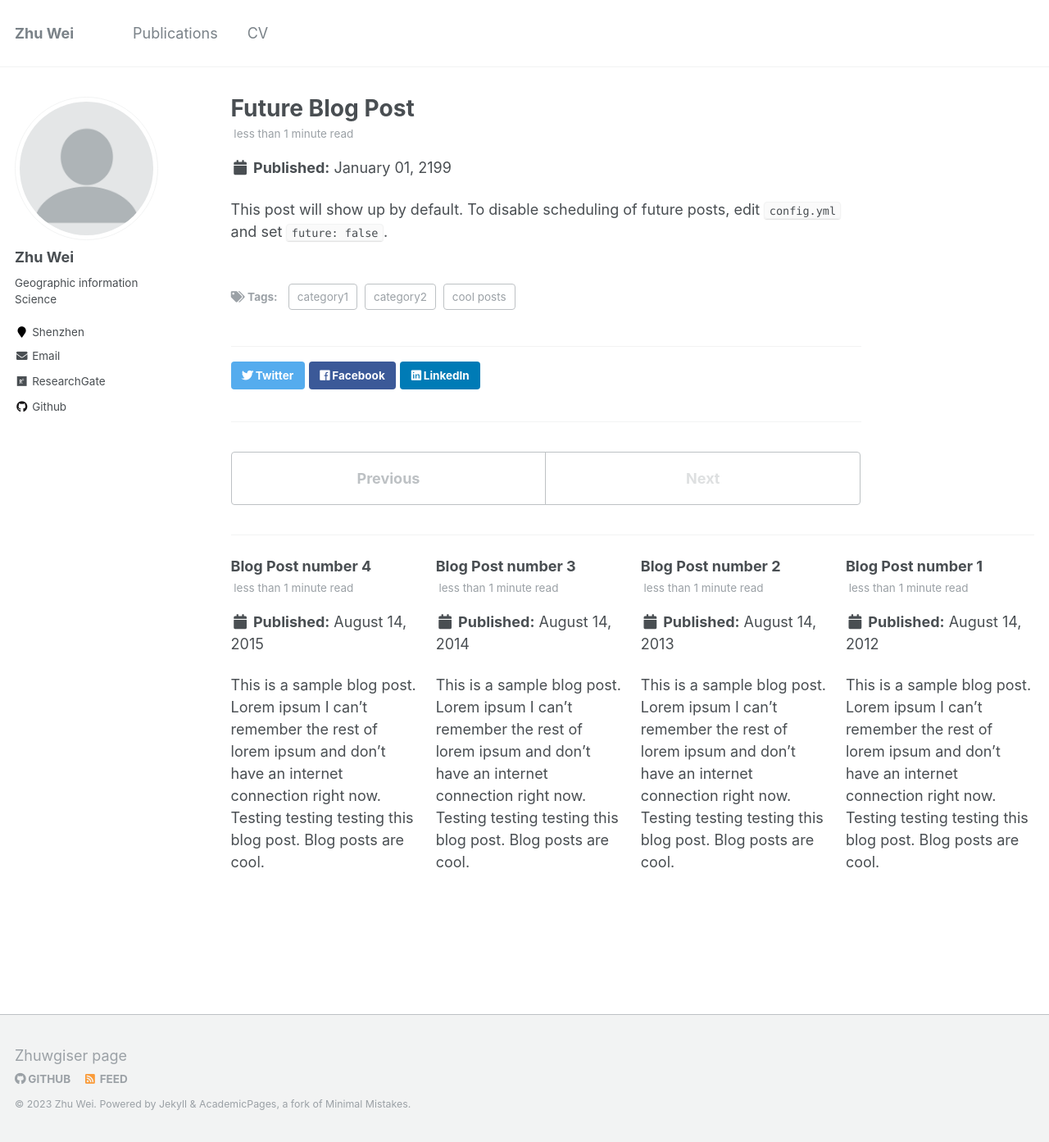
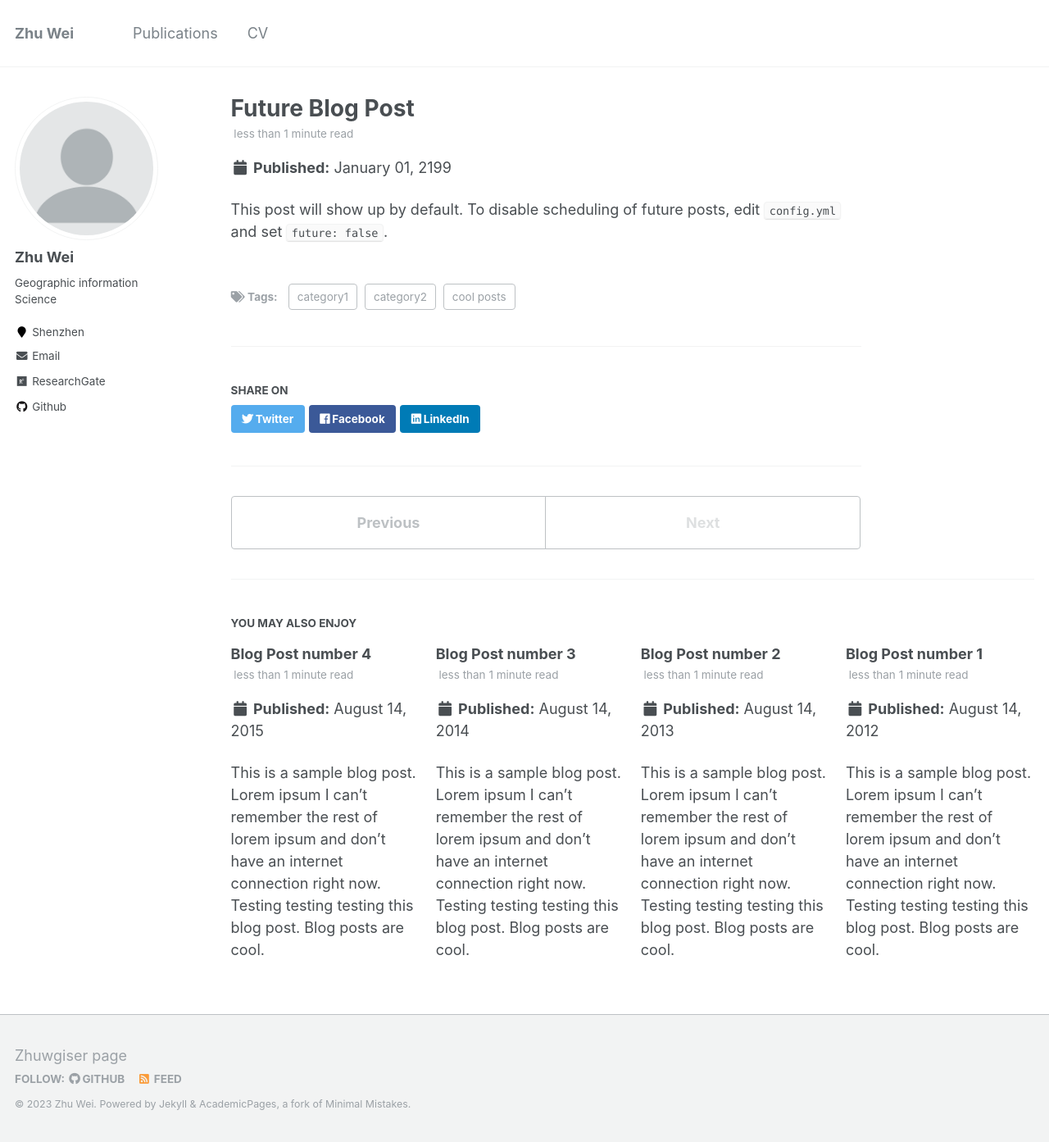
Before and after one commit to Zhuwgiser/zhuwgiser.github.io, a Jekyll site: the page built from _posts/2199-01-01-future-post.md, in a window 1280 px wide and 1393 px high. Shown: the whole window at 82% size. Built offline with Jekyll 4.4.1, drawn with Linux system fonts in a browser that asks for light colours; part of the change alters nothing that is shown.

```diff
--- a/_config.yml
+++ b/_config.yml
@@ -6,7 +6,7 @@
 # `jekyll serve`. If you change this file, please restart the server process.
 
 # Site Settings
-locale                   : "zh_CN"
+locale                   : "en-US"
 title                    : "Zhu Wei"
 title_separator          : "-"
 name                     : &name "Zhu Wei"
```
